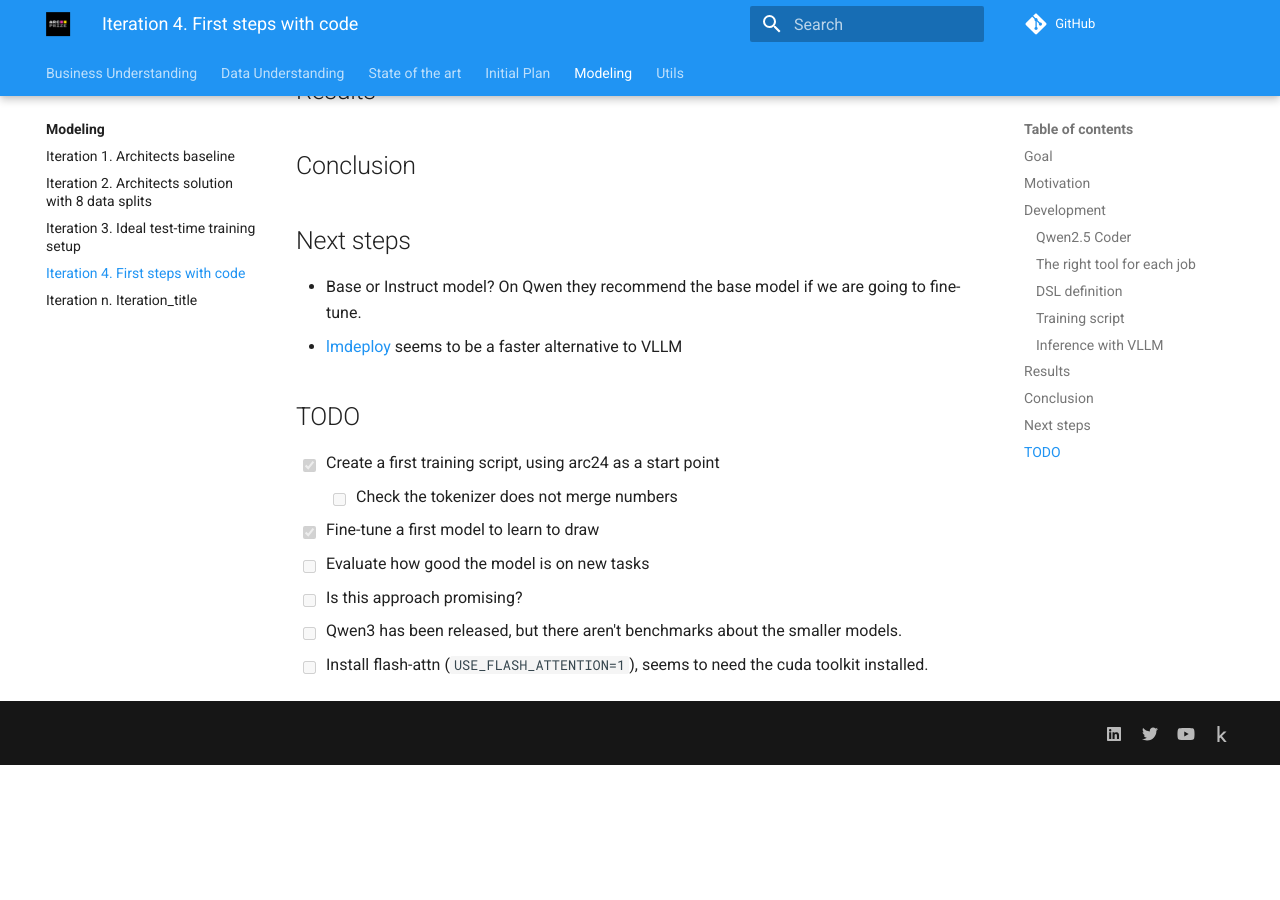
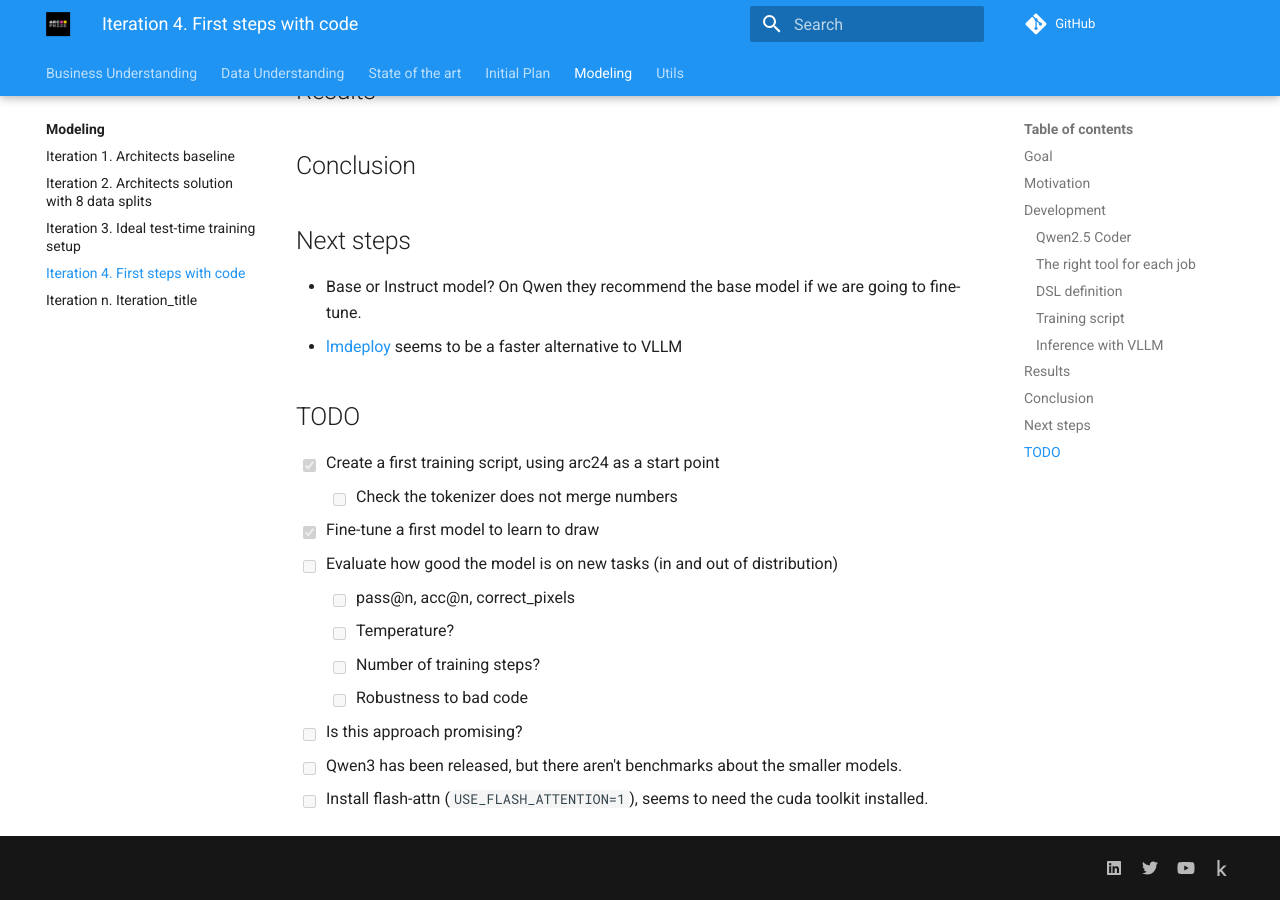
Before and after one commit to ironbar/arc25, an MkDocs documentation site: the page built from docs/modeling/Iteration_04_first_steps_with_code.md, in a window 1280 px wide and 900 px high, scrolled down 3162 px. Built offline with MkDocs 1.6.1 and Material for MkDocs 9.7.7, drawn with Linux system fonts in a browser that asks for light colours; comment, search, counter and statistics services are not loaded; before the commit the page ends 3927 px from its top, so only the background shows below that.

Commit message:
started to evaluate the model

```diff
--- a/docs/modeling/Iteration_04_first_steps_with_code.md
+++ b/docs/modeling/Iteration_04_first_steps_with_code.md
@@ -96,7 +96,11 @@ vllm-flash-attn           2.6.2                    pypi_0    pypi
 - [x] Create a first training script, using arc24 as a start point
   - [ ] Check the tokenizer does not merge numbers
 - [x] Fine-tune a first model to learn to draw
-- [ ] Evaluate how good the model is on new tasks
+- [ ] Evaluate how good the model is on new tasks (in and out of distribution)
+  - [ ] pass@n, acc@n, correct_pixels
+  - [ ] Temperature?
+  - [ ] Number of training steps?
+  - [ ] Robustness to bad code
 - [ ] Is this approach promising?
 - [ ] Qwen3 has been released, but there aren't benchmarks about the smaller models.
 - [ ] Install flash-attn (`USE_FLASH_ATTENTION=1`), seems to need the cuda toolkit installed.
```
Also changed, not shown: 1 other file.
